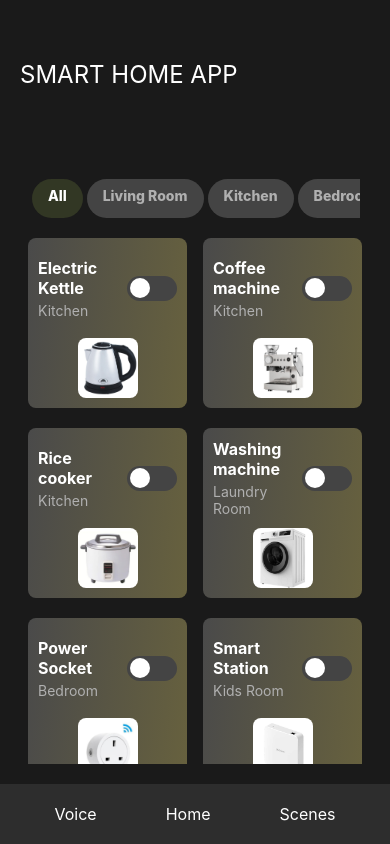
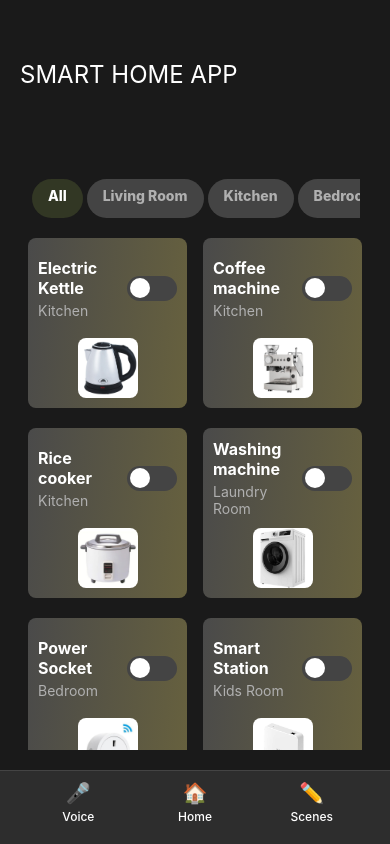
Before and after one commit to TIZIHMARKP/Smart-Home-App, a React Native app: screen / in a window 390 px wide. Built offline with nearby package versions, Linux system fonts and the light colour scheme.

Commit message:
Enhanced the bottomtab bar UI

```diff
--- a/components/layout/BottomTabBar.js
+++ b/components/layout/BottomTabBar.js
@@ -1,14 +1,72 @@
 
-import React from 'react';
-import { View, Text, StyleSheet } from 'react-native';
+import React, { useState } from 'react';
+import { View, Text, StyleSheet, TouchableOpacity } from 'react-native';
 
 function BottomTabBar() {
+
+    const [activeTab, setActiveTab ] = useState('Home');
+
+    const handleTabPress = (tabName) => {
+        setActiveTab(tabName);
+        console.log('Tab pressed: ', tabName);
+    };
+
   return (
     <View style={styles.container}>
 
-      <Text style={styles.tabText}>Voice</Text>
-      <Text style={styles.tabText}>Home</Text>
-      <Text style={styles.tabText}>Scenes</Text>
+        <TouchableOpacity
+            style={styles.tabItem}
+        >
+            <View style={styles.tabIcon}>
+                <Text style={[
+                    styles.iconText,
+                ]}>
+                    🎤
+                </Text>
+            </View>
+            <Text style={[
+                styles.tabLabel
+            ]}
+            >
+                Voice
+            </Text>
+        </TouchableOpacity>
+        <TouchableOpacity
+            style={styles.tabItem}
+
+        >
+            <View style={styles.tabIcon}>
+                <Text style={[
+                    styles.iconText,
+                ]}>
+                    🏠
+                </Text>
+            </View>
+            <Text style={[
+                styles.tabLabel
+            ]}
+            >
+                Home
+            </Text>
+        </TouchableOpacity>
+        <TouchableOpacity
+            style={styles.tabItem}
+
+        >
+            <View style={styles.tabIcon}>
+                <Text style={[
+                    styles.iconText,
+                ]}>
+                    ✏️
+                </Text>
+            </View>
+            <Text style={[
+                styles.tabLabel
+            ]}>
+                Scenes
+            </Text>
+        </TouchableOpacity>
+
 
     </View>
   );
@@ -21,11 +79,43 @@ const styles = StyleSheet.create({
     flexDirection: 'row',
     backgroundColor: '#2d2d2d',
     // backgroundColor: '#444',
-    padding: 20,
+    // padding: 20,
+    paddingTop: 10,
+    paddingBottom: 20,
+    paddingHorizontal: 20,
+    borderTopWidth: 1,
+    borderTopColor: '#444',
+
     justifyContent: 'space-around',
   },
-  tabText: {
-    color: '#ffffff',
-    fontSize: 16,
+  tabItem: {
+    flex: 1,
+    alignItems: 'center',
+    justifyContent: 'center'
   },
+  tabIcon: {
+    marginBottom: 4,
+  },
+  iconText:{
+    fontSize: 20,
+  },
+  activeIcon:{
+    opacity: 1,
+  },
+  inactiveIcon: {
+    opacity: 0.5,
+  },
+  tabLabel: {
+    color: '#fff',
+    fontSize: 12,
+    fontWeight: 500,
+  },
+  activeLabel: {
+    color: '#4ecdc4',
+  },
+  activeLabel: {
+    color: '#b0b0b0',
+  },
+
+
 });
```
